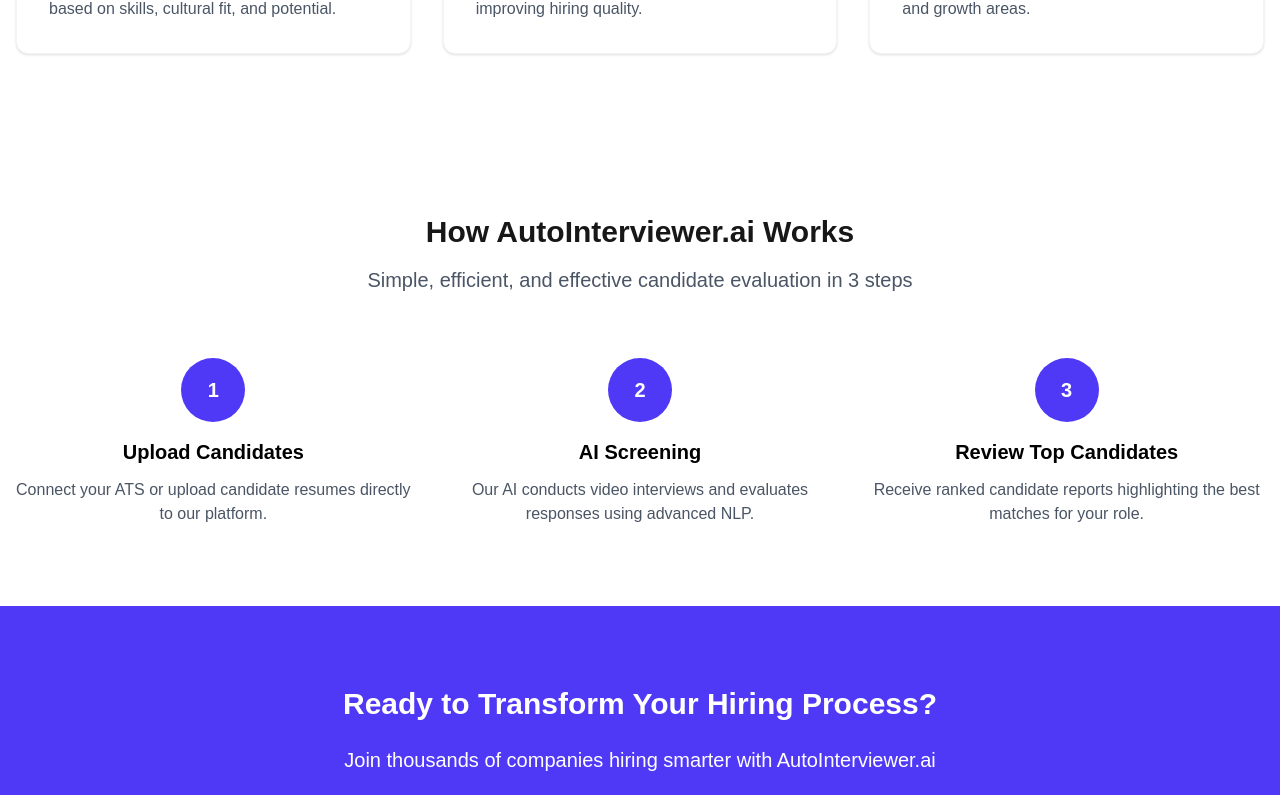
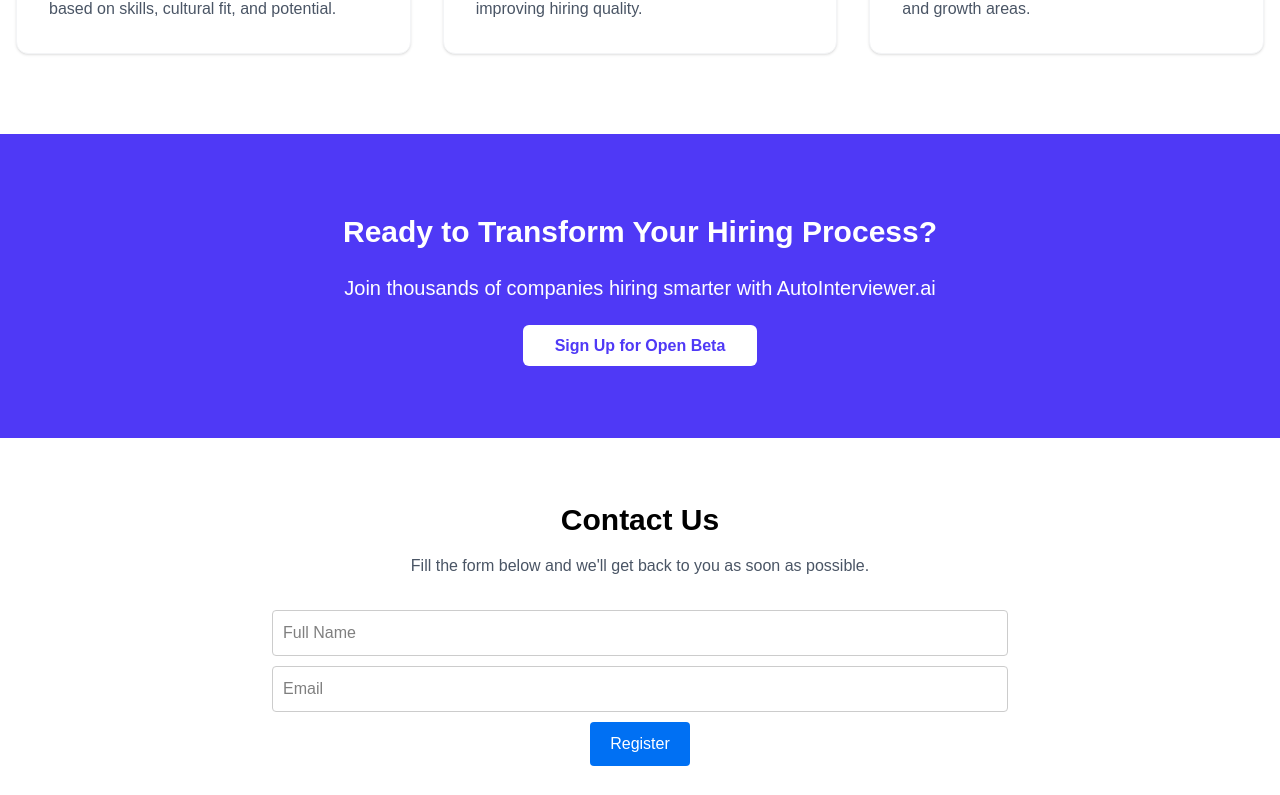
Before and after one commit to mohamadfattou7/landing-page, a Next.js app: page / in a window 1280 px wide. Shown: the part 959-1754 px from the top of the page. Built offline with nearby package versions, Linux system fonts and the light colour scheme.

Commit message:
Update page.tsx with latest changes

```diff
--- a/src/app/page.tsx
+++ b/src/app/page.tsx
@@ -2,7 +2,7 @@
 import Hero from "@/components/Hero";
 //import TrustedBy from "@/components/TrustedBy";
 import Features from "@/components/Features";
-import HowItWorks from "@/components/HowItWorks";
+//import HowItWorks from "@/components/HowItWorks";
 import CTA from "@/components/CTA";
 import Contact from "@/components/Contact";
 import Footer from "@/components/Footer";
@@ -15,7 +15,7 @@
 
       {/* Always visible */}
       <Features />
-      <HowItWorks />
+
       <CTA />
 
 
```
